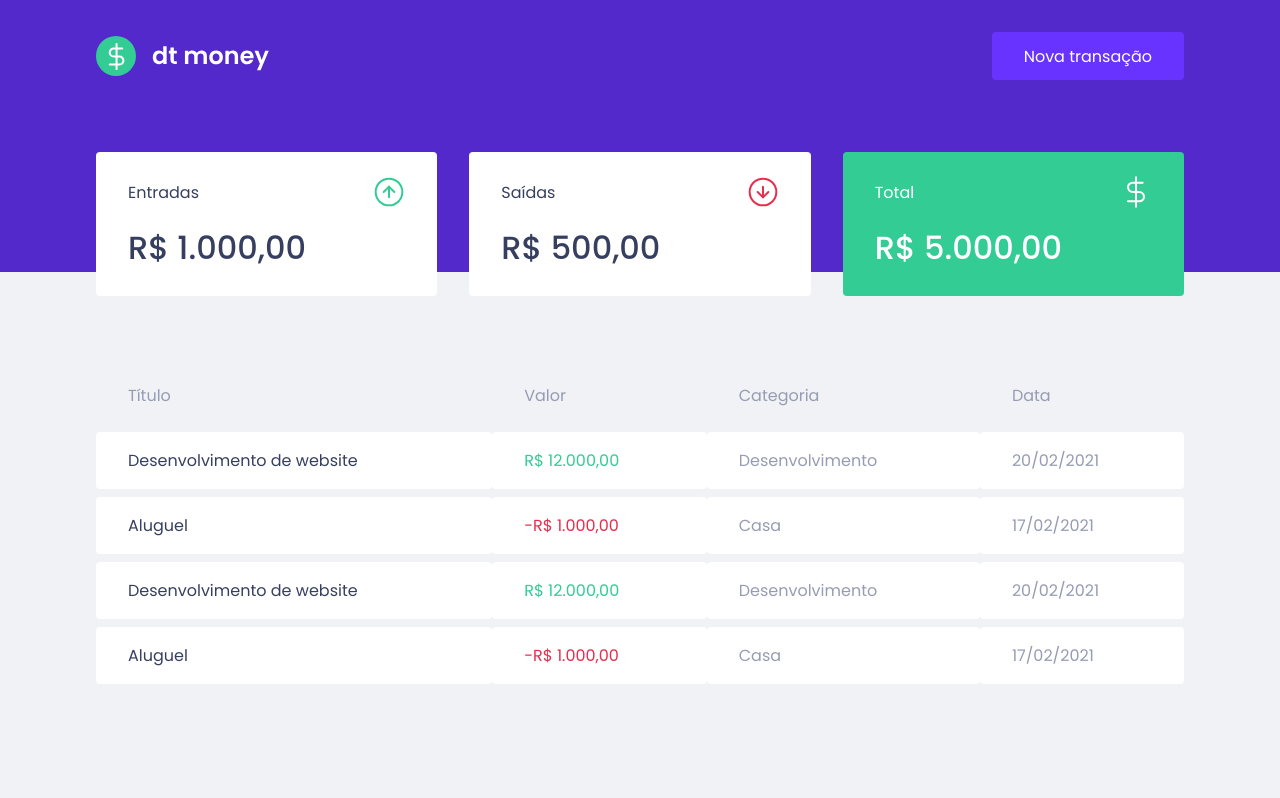
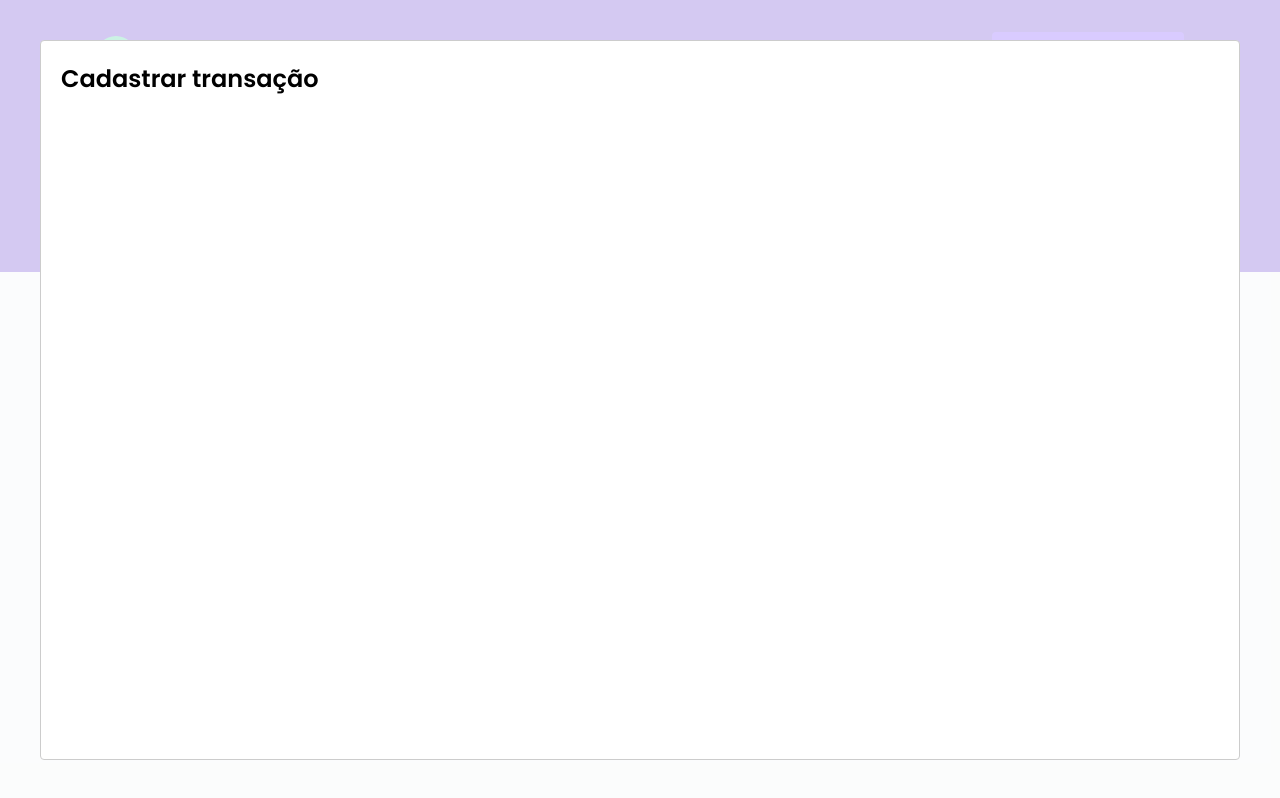
Before and after one commit to jackrsantana/dtmoney, a React (Create React App) app: page / in a window 1280 px wide. Both pictures are taken after a click on the button "Nova transação". Built offline with nearby package versions, Linux system fonts and the light colour scheme; no server answers; what miragejs would draw is missing.

Commit message:
Configurando modal de criação

```diff
--- a/package.json
+++ b/package.json
@@ -3,10 +3,12 @@
   "version": "0.1.0",
   "private": true,
   "dependencies": {
+    "@types/react-modal": "^3.13.1",
     "axios": "^0.24.0",
     "miragejs": "^0.1.42",
     "react": "^17.0.2",
     "react-dom": "^17.0.2",
+    "react-modal": "^3.14.4",
     "react-scripts": "4.0.3",
     "styled-components": "^5.3.3",
     "web-vitals": "^1.0.1"
--- a/src/App.tsx
+++ b/src/App.tsx
@@ -1,12 +1,32 @@
-import { Dasgboard } from "./components/Dashboard";
 import { Header } from "./components/Header";
+import { Dashboard } from "./components/Dashboard";
+import Modal from 'react-modal'
 import { GlobalStyle } from "./styles/global";
+import { useState } from "react";
+
+Modal.setAppElement('#root')
 
 export function App() {
+  const [isNewTransactionModalOpan, setIsNewTransactionModalOpan] = useState(false);
+
+  function handleOpenNewTransactionModal() {
+    setIsNewTransactionModalOpan(true)
+  }
+
+  function handleCloseNewTransactionModal() {
+    setIsNewTransactionModalOpan(false)
+  }
+
   return (
     <>
-      <Header/>
-      <Dasgboard/>
+      <Header onOpenNewTransactionModal={handleOpenNewTransactionModal}/>
+      <Dashboard/>
+
+      <Modal
+          isOpen={isNewTransactionModalOpan}
+          onRequestClose={handleCloseNewTransactionModal}>
+          <h2>Cadastrar transação</h2>
+      </Modal>
       <GlobalStyle/>
     </>
   );
--- a/src/components/Dashboard/index.tsx
+++ b/src/components/Dashboard/index.tsx
@@ -3,7 +3,7 @@
 
 import { Container } from "./styles";
 
-export function Dasgboard () {
+export function Dashboard () {
   return (
     <Container>
       <Summary/>
--- a/src/components/Header/index.tsx
+++ b/src/components/Header/index.tsx
@@ -1,12 +1,16 @@
 import logoImg from '../../assets/logo.svg'
 import { Container, Content } from './styles'
 
-export function Header() {
+interface HeaderProps {
+  onOpenNewTransactionModal: () => void
+}
+
+export function Header({ onOpenNewTransactionModal }: HeaderProps) {
   return (
     <Container>
       <Content>
         <img src={logoImg} alt="dt money" />
-        <button type="button">
+        <button type="button" onClick={onOpenNewTransactionModal}>
           Nova transação
         </button>
       </Content>
```
Also changed, not shown: 1 other file (tests, documents, lock files or other folders).
